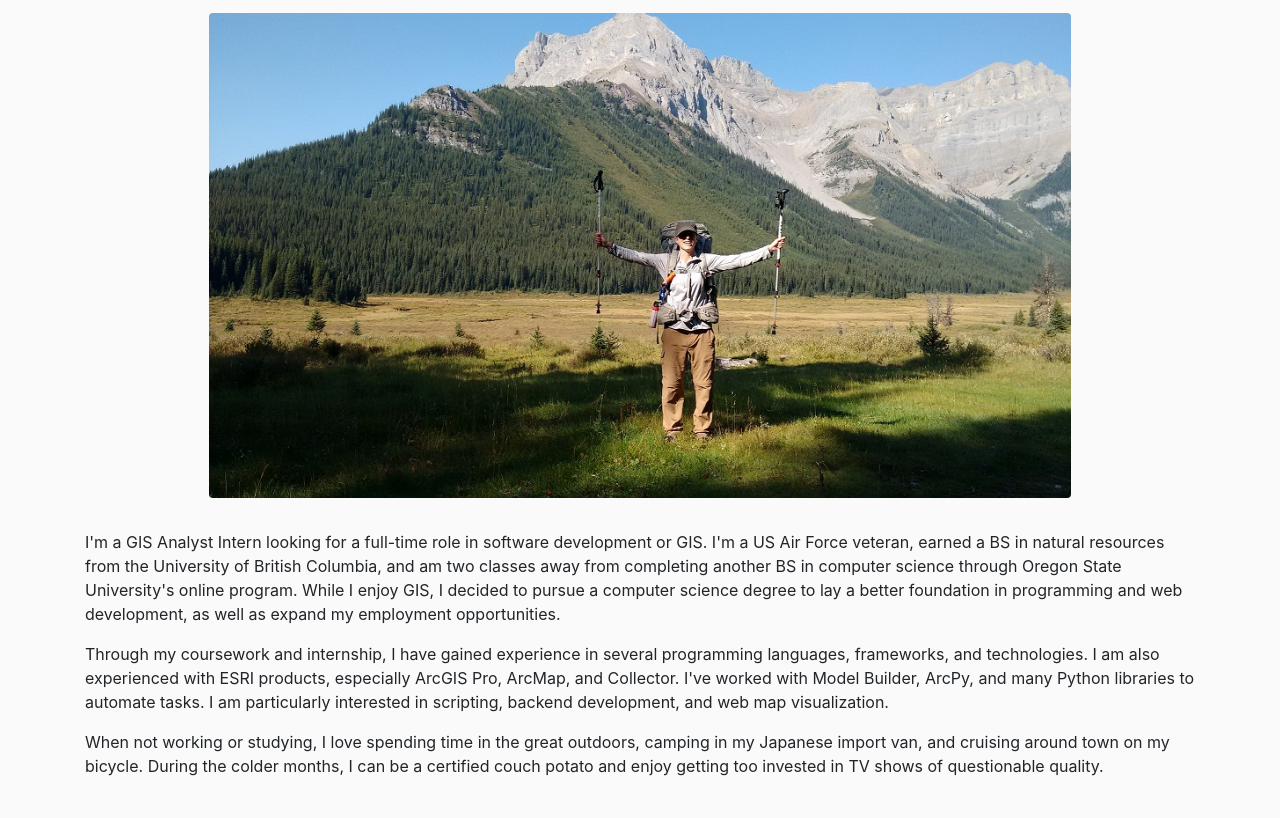
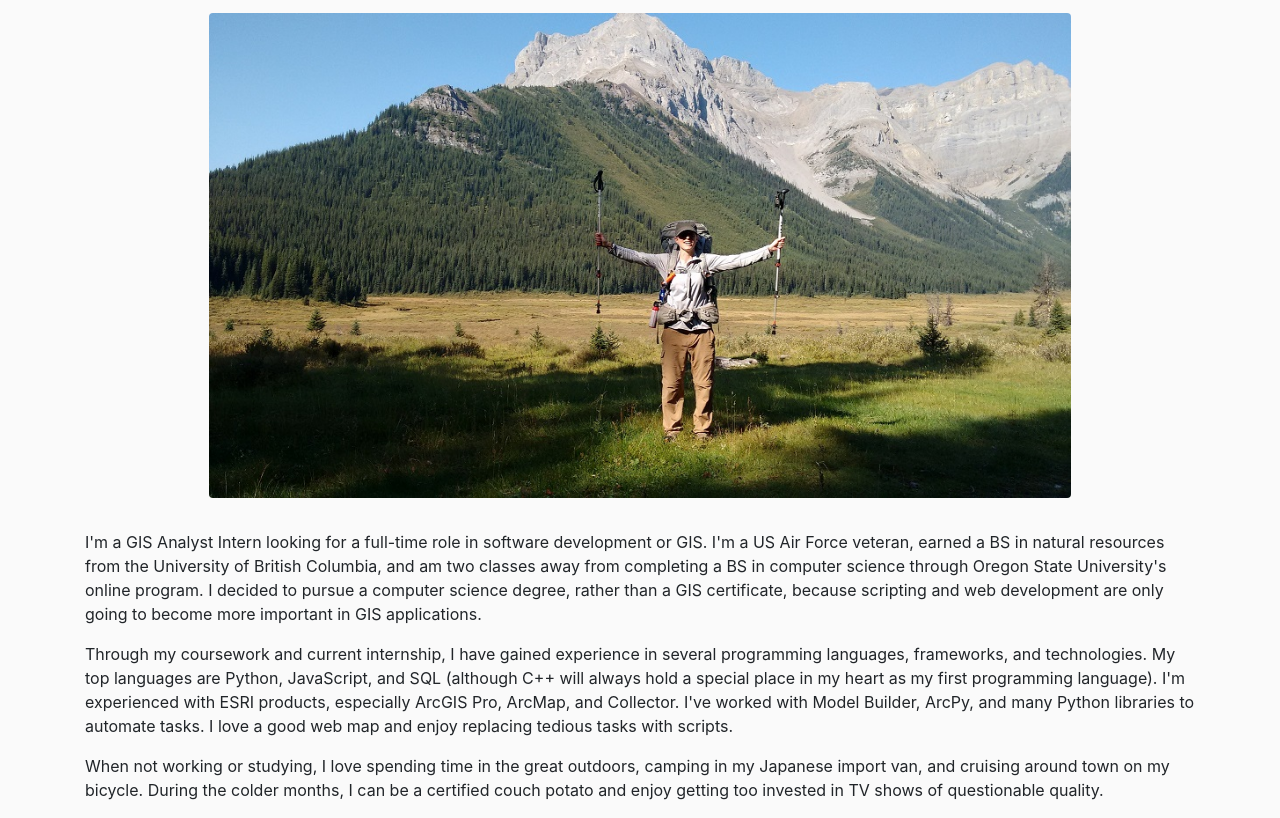
Before and after one commit to kcroo/portfolio, a website: page views/index.html in a window 1280 px wide. Shown: the part 171-989 px from the top of the page. Before the commit the page ends 965 px from the top, so only its background shows below. Drawn offline with nearby package versions, Linux system fonts and the light colour scheme; files that its build step writes are made by us from their sources.

Commit message:
reworked intro paragraphs

```diff
--- a/views/index.html
+++ b/views/index.html
@@ -23,8 +23,10 @@
       <img class="rounded" src="/public/me_small.jpg" alt="Me backpacking in the Canadian Rockies">
     </div>
     <div class="row justify-content-center mx-3 my-3"></div>
-      <p>I'm a GIS Analyst Intern looking for a full-time role in software development or GIS. I'm a US Air Force veteran, earned a BS in natural resources from the University of British Columbia, and am two classes away from completing another BS in computer science through Oregon State University's online program. While I enjoy GIS, I decided to pursue a computer science degree to lay a better foundation in programming and web development, as well as expand my employment opportunities.</p>
-      <p>Through my coursework and internship, I have gained experience in several programming languages, frameworks, and technologies. I am also experienced with ESRI products, especially ArcGIS Pro, ArcMap, and Collector. I've worked with Model Builder, ArcPy, and many Python libraries to automate tasks. I am particularly interested in scripting, backend development, and web map visualization.</p>
+      <p>I'm a GIS Analyst Intern looking for a full-time role in software development or GIS. I'm a US Air Force veteran, earned a BS in natural resources from the University of British Columbia, and am two classes away from completing a BS in computer science through Oregon State University's online program. I decided to pursue a computer science degree, rather than a GIS certificate, because scripting and web development are only going to become more important in GIS applications.</p>
+
+      <p>Through my coursework and current internship, I have gained experience in several programming languages, frameworks, and technologies. My top languages are Python, JavaScript, and SQL (although C++ will always hold a special place in my heart as my first programming language). I'm experienced with ESRI products, especially ArcGIS Pro, ArcMap, and Collector. I've worked with Model Builder, ArcPy, and many Python libraries to automate tasks. I love a good web map and enjoy replacing tedious tasks with scripts.</p>
+
       <p>When not working or studying, I love spending time in the great outdoors, camping in my Japanese import van, and cruising around town on my bicycle. During the colder months, I can be a certified couch potato and enjoy getting too invested in TV shows of questionable quality.</p>
     </div>
   </div>
```
